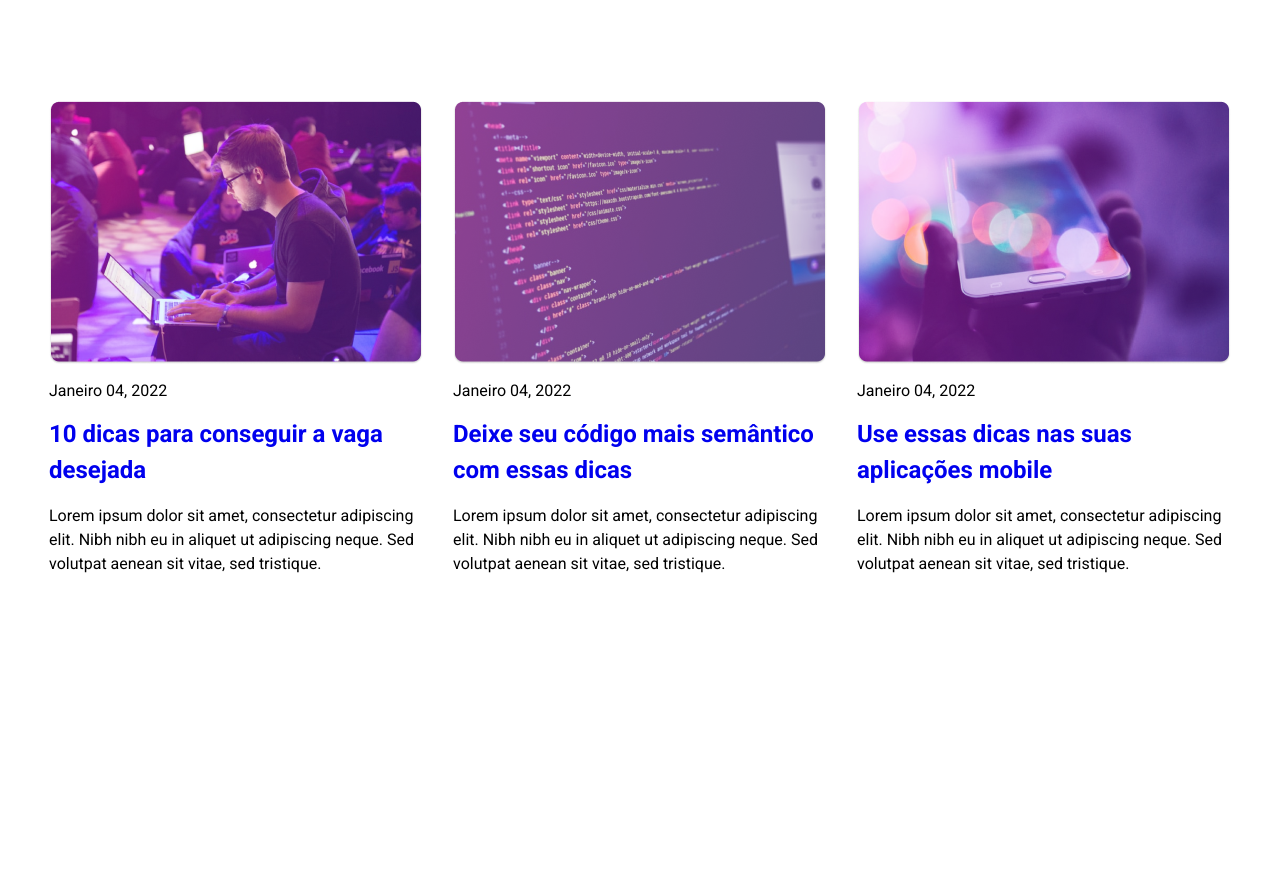
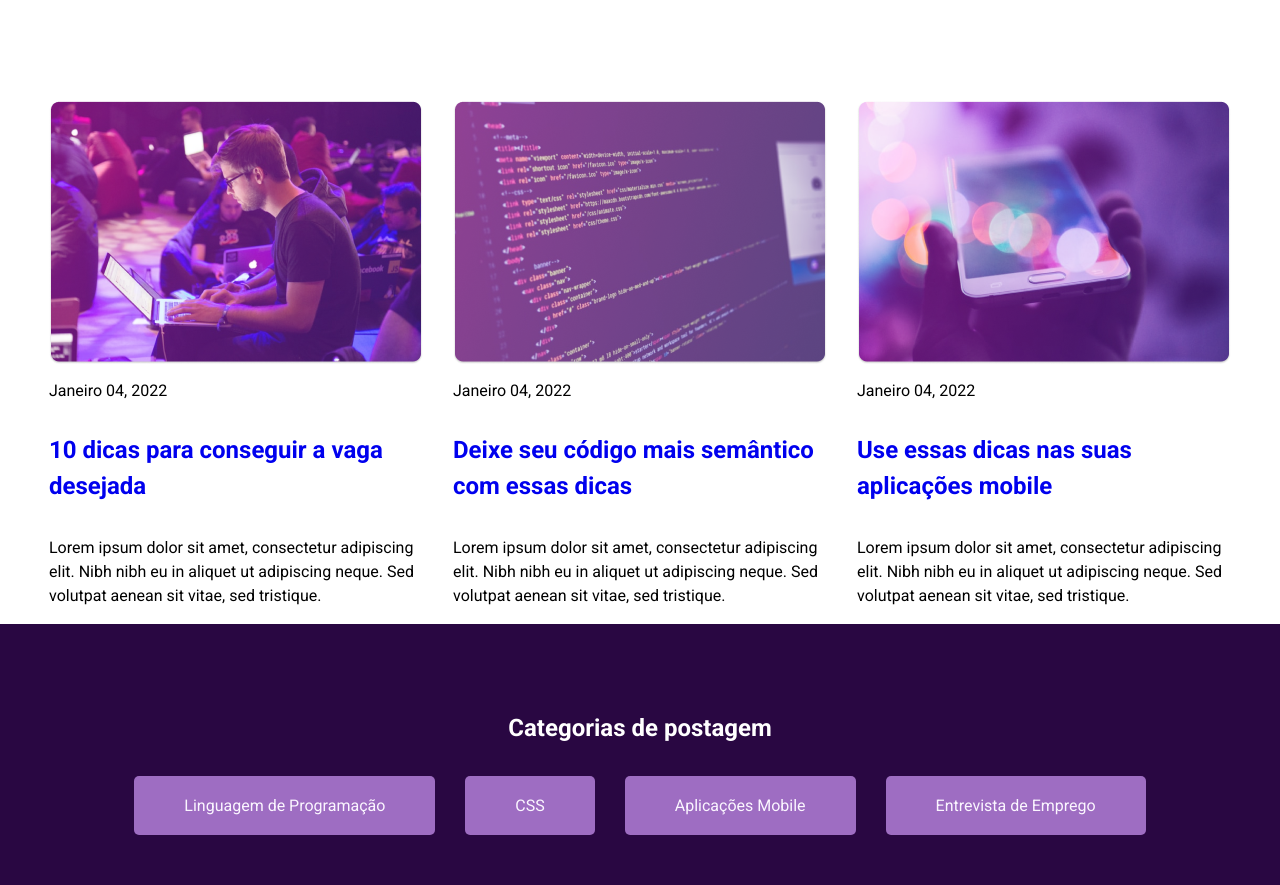
Before and after one commit to SirD007/Projeto-RocketBlog, a plain HTML site: page index.html in a window 1280 px wide. Shown: the part 1231-2116 px from the top of the page. Before the commit the page ends 1823 px from the top, so only its background shows below. Drawn offline with Linux system fonts and the light colour scheme.

Commit message:
add post category section

```diff
--- a/index.html
+++ b/index.html
@@ -81,5 +81,17 @@
         </div>
 
     </section>
+
+    <section class="category">
+
+        <h3>Categorias de postagem</h3>
+        <div class="category_cards">
+            <div class="catcard"><a href="#">Linguagem de Programação</a></div>
+            <div class="catcard"><a href="#">CSS</a></div>
+            <div class="catcard"><a href="#">Aplicações Mobile</a></div>
+            <div class="catcard"><a href="#">Entrevista de Emprego</a></div>
+        </div>
+
+    </section>
 </body>
 </html>
--- a/style.css
+++ b/style.css
@@ -58,11 +58,11 @@
 
   nav {
     display: flex;
-
     justify-content: space-between;
     height: 44px;
     align-items: center;
     margin-bottom: 64px;
+    padding: 0 135px;
   }
 
   nav .logo img {
@@ -184,7 +184,6 @@ nav .search_container img {
 }
 
 
-
 /* BLOG */
 
 .blog {
@@ -210,11 +209,55 @@ nav .search_container img {
     display: flex;
     margin: 0 auto;
     justify-content: center;
-    align-items: center;
+    align-items: top;
     gap: 30px;
     width: 80vw;
+}
+
+.topics .post {
+  display: flex;
+  flex-direction: column;
 }
 
 .topics img {
     width: auto;
 }
+
+/* CATEGORIAS */
+
+.category {
+  background-color: var(--purple-bg);
+  display: flex;
+  flex-direction: column;
+  justify-content: center;
+  align-items: center;
+  padding: 70px;
+}
+
+.category h3 {
+  font-family: var(--Roboto);
+  font-size: 2.4rem;
+  line-height: 3.6rem;
+  margin: 16px 0;
+  color: white;
+  margin-bottom: 50px;
+}
+
+.category_cards {
+  display: flex;
+  gap: 30px;
+}
+
+.catcard a {
+  padding: 20px 50px;
+  background-color: var(--button-bg);
+  border-radius: 5px;
+  font-size: 1.6rem;
+  text-decoration: none;
+  font-family: var(--Roboto);
+  color:var(--light-purple);
+}
+
+.catcard a:hover{
+  background-color: #b27fd6;
+}
```
